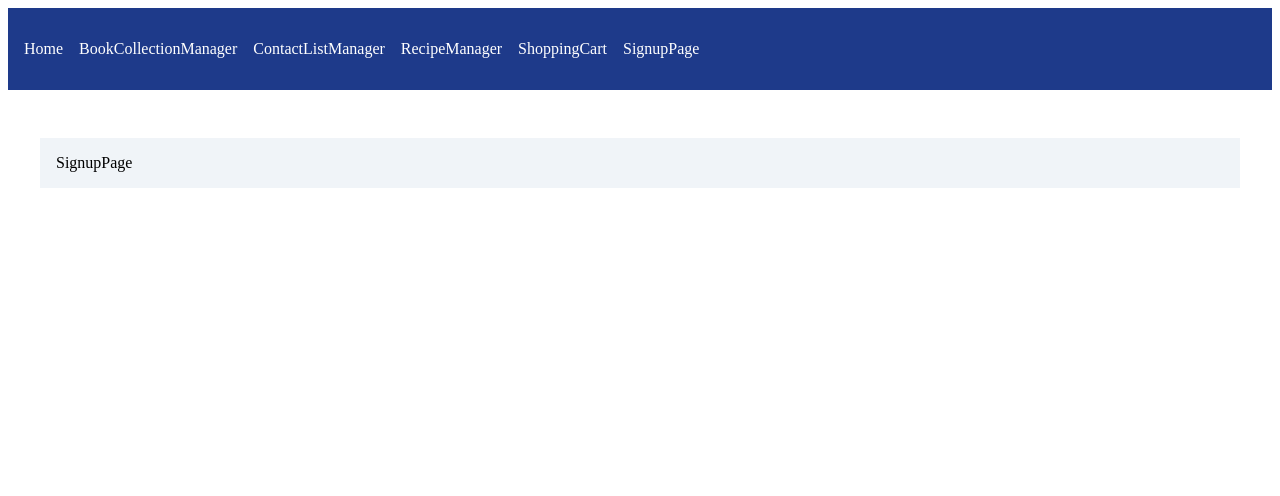
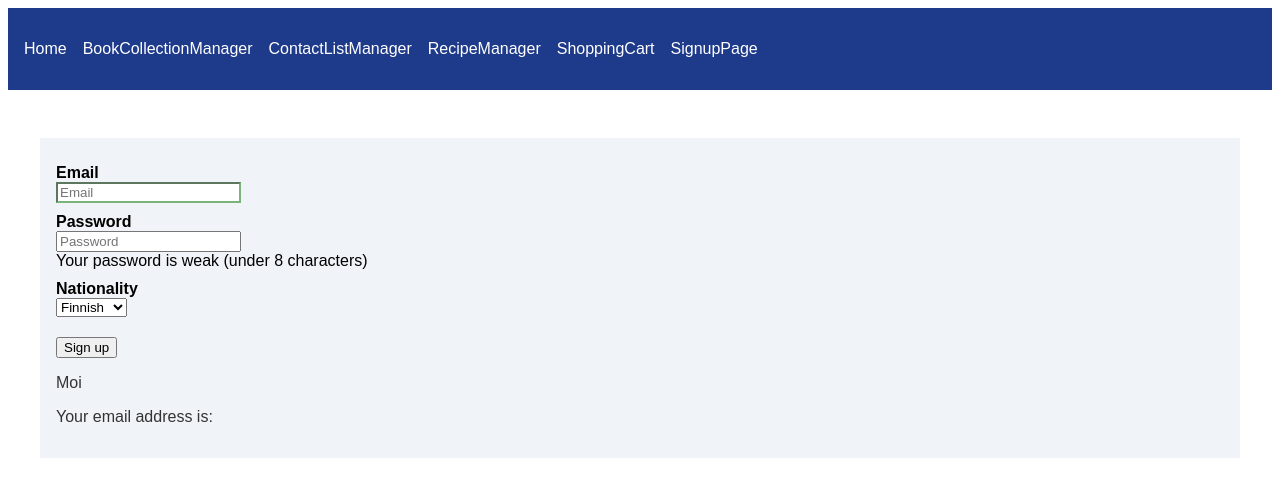
Before and after one commit to AaroSaila/coding-marathon1, a React (Vite) app: page /#/signup in a window 1280 px wide. Shown: the top 496 px of the page. Built offline with nearby package versions, Linux system fonts and the light colour scheme.

Commit message:
signup page

```diff
--- a/src/components/SignupPage/SignupPage.css
+++ b/src/components/SignupPage/SignupPage.css
@@ -0,0 +1,33 @@
+body {
+  font-family: sans-serif;
+}
+
+input {
+  display: block;
+}
+
+label {
+  display: block;
+  margin-top: 10px;
+  font-weight: bold;
+}
+
+#sign-up {
+  margin-top: 20px;
+}
+
+input[value=""] {
+  border-color: none;
+  background-color: none;
+  color: none;
+}
+
+input[type="email"]:valid {
+  border-color: #49974cb8;
+  /* background-color: #49974cb8; */
+}
+
+input[type="email"]:invalid {
+  color: #b62b2bc2;
+  border-color: #b62b2bc2;
+}
--- a/src/components/SignupPage/SignupPage.jsx
+++ b/src/components/SignupPage/SignupPage.jsx
@@ -1,9 +1,116 @@
-import React from 'react'
+import React, { useState } from "react";
+import "./SignupPage.css";
 
 function SignupPage() {
+  const [email, setEmail] = useState("");
+  const [password, setPassword] = useState("");
+  const [passwordWeak, setPasswordWeak] = useState("Your password is weak (under 8 characters)");
+  const [nationality, setNationality] = useState("fi");
+  const [greeting, setGreeting] = useState("Moi");
+  const [emailValidity, setEmailValidity] = useState("");
+
+  const changeEmail = (e) => {
+    setEmail(e.target.value);
+
+    const validity = e.target.validity.valid;
+    console.log(validity);
+
+    if (validity === true && e.target.value !== "") {
+      setEmailValidity("Your email address is correct.");
+    } else {
+      setEmailValidity("Your email address is incorrect.")
+    }
+  };
+
+  const changePassword = (e) => {
+    setPassword(e.target.value);
+
+    if (e.target.value.length < 8) {
+      setPasswordWeak("Your password is weak (under 8 characters)");
+    } else {
+      setPasswordWeak("Password ok");
+    }
+  }
+
+  const changeNationality = (e) => {
+    setNationality(e.target.value);
+
+    switch (e.target.value) {
+      case "fi":
+        setGreeting("Moi");
+        break;
+      case "en":
+        setGreeting("Hello");
+        break;
+      case "de":
+        setGreeting("Hallo");
+        break;
+      case "fr":
+        setGreeting("Bonjour");
+        break;
+      default:
+        setGreeting("ERROR: invalid nationality");
+    }
+  };
+
+  const signup = (e) => {
+    e.preventDefault();
+
+    if (password.length < 8) {
+      return;
+    }
+
+    setEmail("");
+    setPassword("");
+    setPasswordWeak("");
+    setNationality("fi");
+    setGreeting("Moi");
+    setEmailValidity("");
+  }
+
   return (
     <div>
-      SignupPage
+      <form>
+        <label htmlFor="email">Email</label>
+        <input
+          name="email"
+          type="email"
+          placeholder="Email"
+          value={email}
+          onChange={changeEmail}
+        />
+
+
+        <label htmlFor="password">Password</label>
+        <input
+          name="password"
+          type="password"
+          placeholder="Password"
+          onChange={changePassword}
+          value={password}
+        />
+        <span>{passwordWeak}</span>
+
+        <label htmlFor="nationality">Nationality</label>
+        <select
+          name="nationality"
+          value={nationality}
+          onChange={changeNationality}
+        >
+          <option value="fi">Finnish</option>
+          <option value="en">English</option>
+          <option value="de">German</option>
+          <option value="fr">French</option>
+        </select>
+        <br/>
+        <button id="sign-up" onClick={signup}>Sign up</button>
+
+      </form>
+
+      <p>{greeting}</p>
+
+      <p>Your email address is: {email}</p>
+      <p>{emailValidity}</p>
     </div>
   )
 }
```
